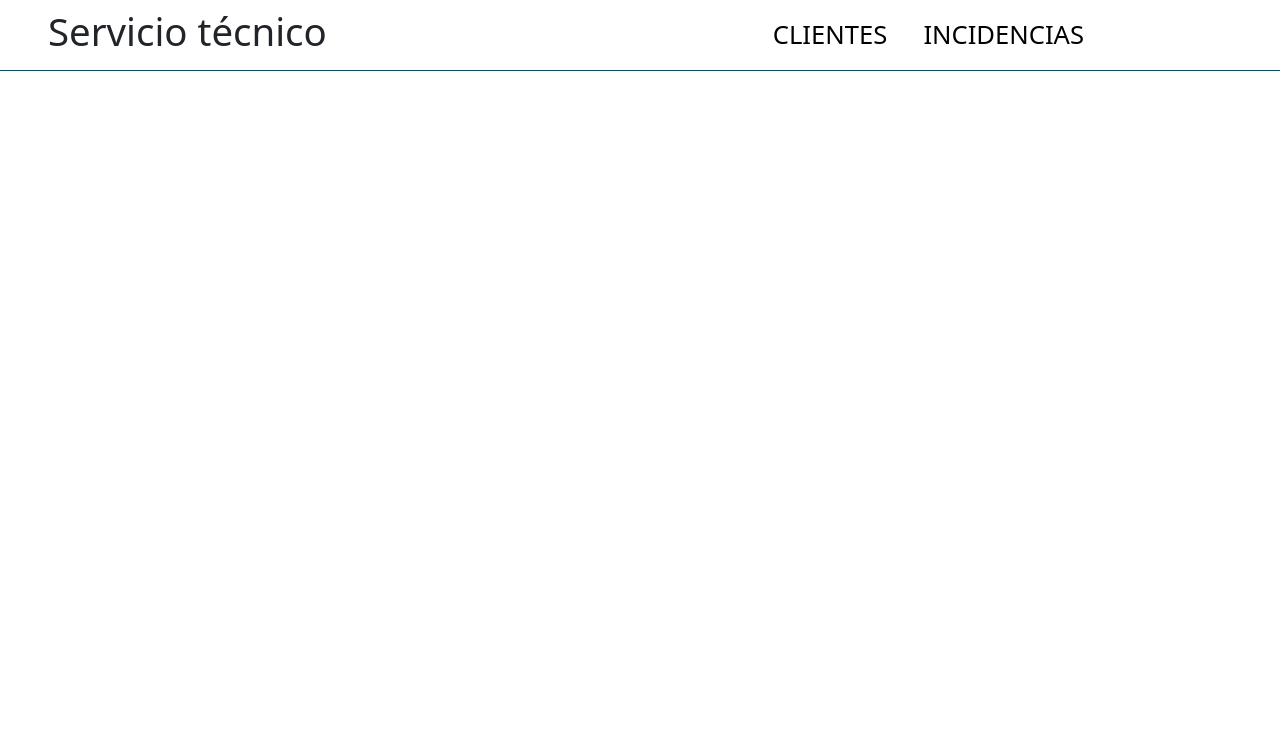
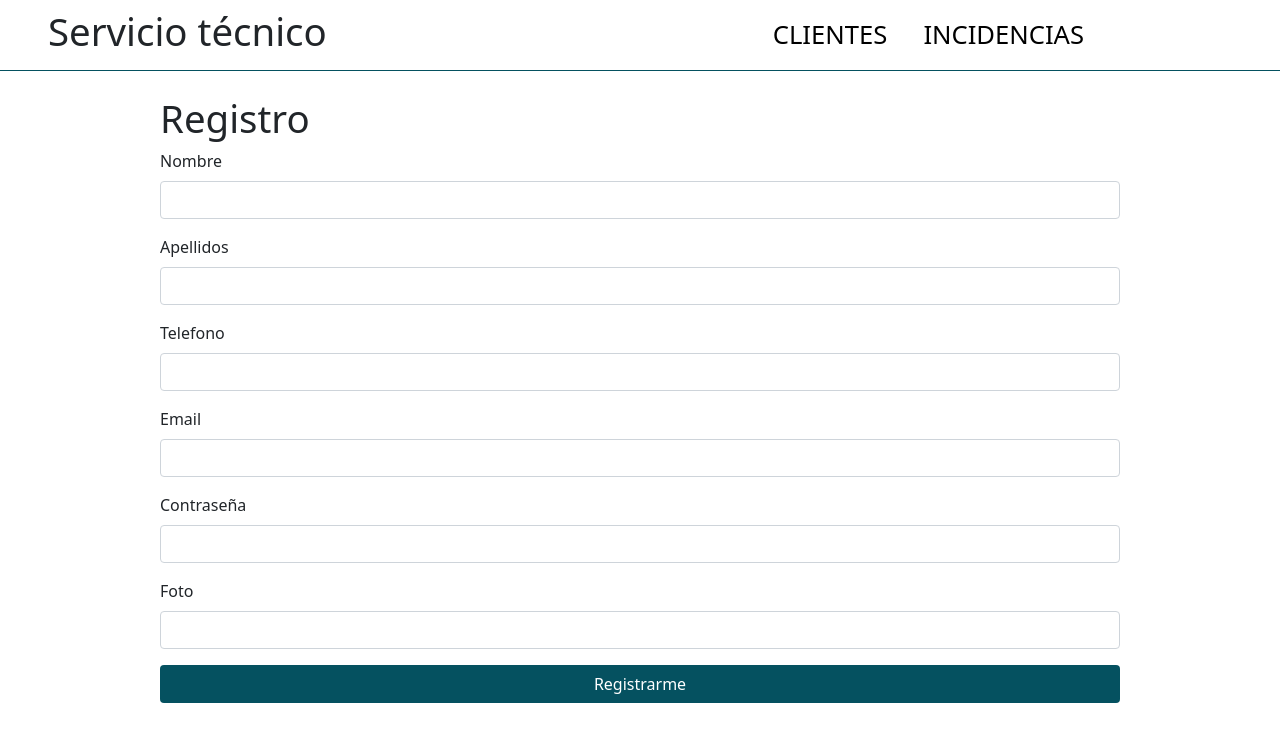
Before and after one commit to sandrablano96/servicio_tecnico_symfony, a Symfony app: template templates/registration/register.html.twig in a window 1280 px wide. Shown: the top 742 px of the page. Run offline with Twig, Linux system fonts and the light colour scheme; the template is opened without the code that fills it, so the values that code supplies are empty; form fields are guessed from the names that the template uses; some libraries are stand-ins or nearby versions.

Commit message:
Add files via upload

```diff
--- a/templates/registration/register.html.twig
+++ b/templates/registration/register.html.twig
@@ -2,20 +2,19 @@
 
 {% block title %}Register{% endblock %}
 
-{% block body %}
-    <h1>Register</h1>
+{% block main %}
+    <h1>Registro</h1>
 
-    {{ form_start(registrationForm) }}
-        {{ form_row(registrationForm.nombre) }}
-        {{ form_row(registrationForm.apellidos) }}
-        {{ form_row(registrationForm.telefono) }}
-        {{ form_row(registrationForm.email) }}
+    {{ form_start(registrationForm, {'attr': {'class': 'w-50 m-auto'}}) }}
+        {{ form_row(registrationForm.nombre, {'attr': {'class': 'form-control mb-2'}} ) }}
+        {{ form_row(registrationForm.apellidos, {'attr': {'class': 'form-control mb-2'}} ) }}
+        {{ form_row(registrationForm.telefono, {'attr': {'class': 'form-control mb-2'}} ) }}
+        {{ form_row(registrationForm.email, {'attr': {'class': 'form-control mb-2'}} ) }}
         {{ form_row(registrationForm.plainPassword, {
-            label: 'Contraseña'
+            label: 'Contraseña', 'attr': {'class': 'form-control mb-2'}
         }) }}
-        {{ form_row(registrationForm.foto) }}
+        {{ form_row(registrationForm.foto, {'attr': {'class': 'form-control mb-2'}} ) }}
 
-
-        <button type="submit" class="btn">Register</button>
+        <button type="submit" class="btn boton w-100 mb-2">Registrarme</button>
     {{ form_end(registrationForm) }}
 {% endblock %}
```
